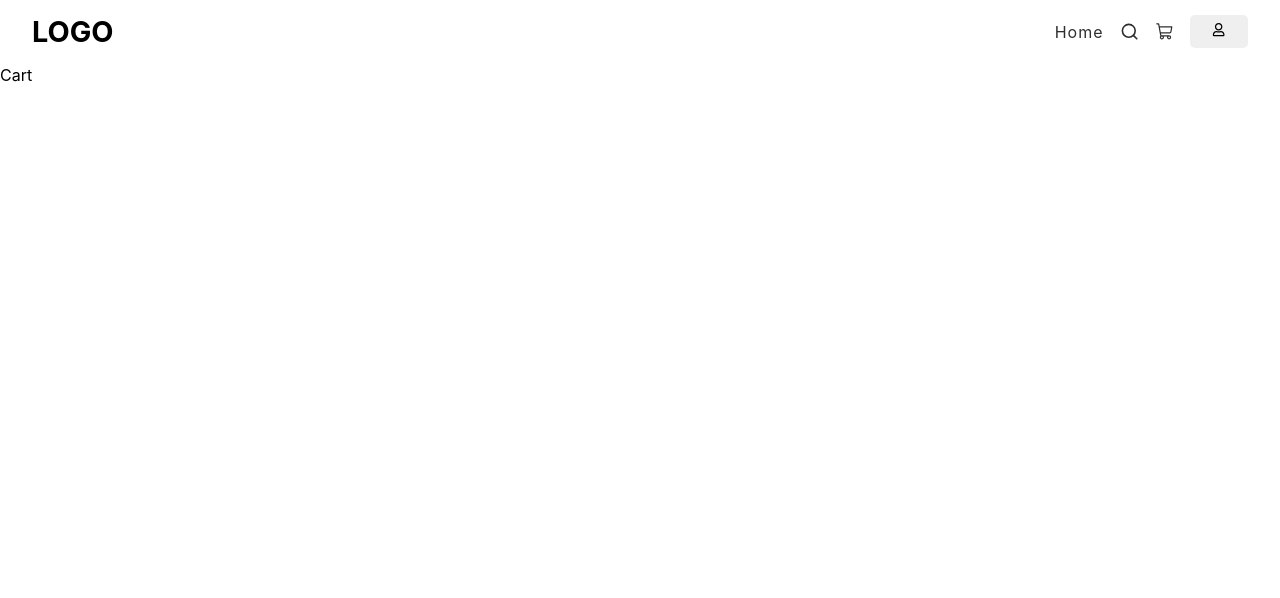
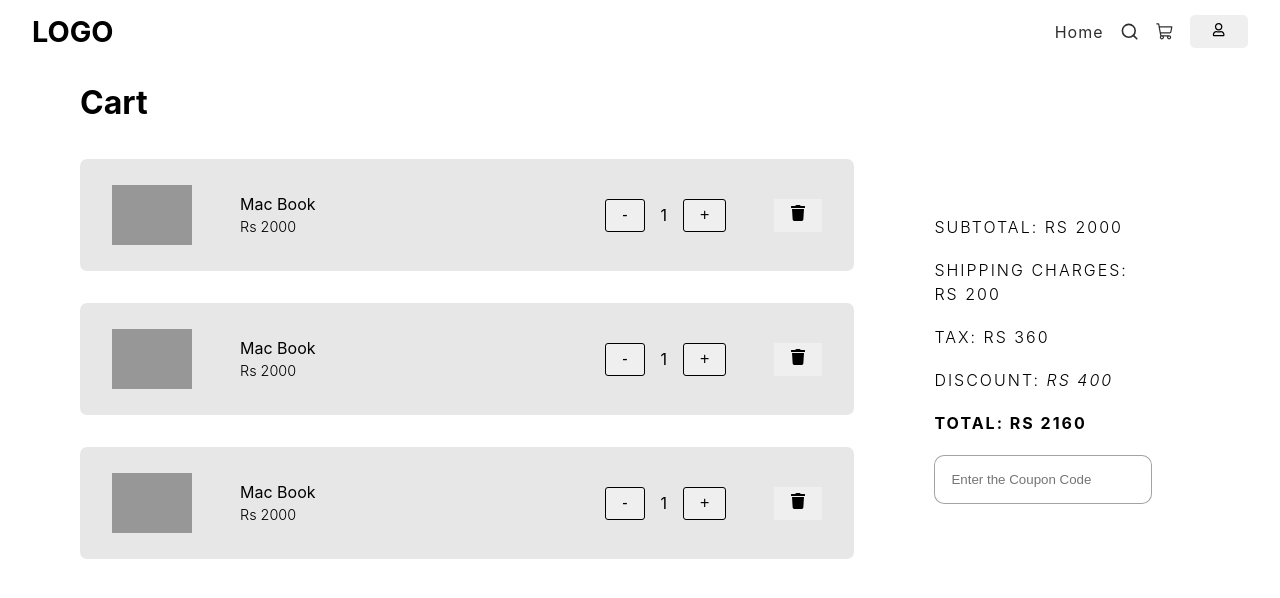
Before and after one commit to MANI-WEBDEVE/E-commerce, a React (Vite) app in the folder MERN/Frontend/: page /cart in a window 1280 px wide. Shown: the top 598 px of the page. Built offline with nearby package versions, Linux system fonts and the light colour scheme; grey boxes are pictures that could not be loaded.

Commit message:
cart-UI-design

```diff
--- /dev/null
+++ b/MERN/Frontend/src/components/CartItem.tsx
@@ -0,0 +1,30 @@
+import { FaTrash } from 'react-icons/fa'
+import { Link } from 'react-router-dom'
+
+const CartItem = ({cartItem}:any) => {
+    const {productId, photo, name, price, quantity} = cartItem
+  return (
+    <div className='cart-item'>
+      <img src={photo} alt="" />
+      <article>
+        <Link to={`/product/${productId}`}>
+            {name}
+        </Link>
+        <span>Rs {price}</span>
+      </article>
+
+      <div>
+        <button>
+            -
+        </button>
+        <p>{quantity}</p>
+        <button>+</button>
+      </div>
+      <button>
+        <FaTrash/>
+      </button>
+    </div>
+  )
+}
+
+export default CartItem
--- a/MERN/Frontend/src/components/Product-card.tsx
+++ b/MERN/Frontend/src/components/Product-card.tsx
@@ -14,17 +14,18 @@
 const ProductCard = ({productId, name, photo, price, stock, handler} : ProductProps) => {
 
   return (
-    <div className="product-card">
-      <img src={photo} alt="product-card-image" />
-      <p>{name}</p>
-      <span>{price}</span>
+    <>
+  {Array.from({length: 10},(_:null, index:number) => (
+    <div className="product-card" key={index}>
+      <img src={photo} alt={name} />
+      <h3>{name}</h3>
+      <p>{price}</p>
       <div>
-        <button onClick={()=>handler()}>
-            <FaPlus />
-        </button>
+        <button onClick={()=>handler()}><FaPlus/></button>
       </div>
     </div>
-  )
+  ))}
+</>  )
 }
 
 export default ProductCard
--- a/MERN/Frontend/src/pages/Cart.tsx
+++ b/MERN/Frontend/src/pages/Cart.tsx
@@ -1,10 +1,90 @@
+import { useEffect, useState } from "react";
+import CartItem from "../components/CartItem";
+
+const CartItemData = [
+  {
+    productId: 1,
+    name: "Mac Book",
+    photo: "https://m.media-amazon.com/images/I/514T0SvwkHL._SL1500_.jpg",
+    price: 2000,
+    quantity: 1
+  },
+  {
+    productId: 1,
+    name: "Mac Book",
+    photo: "https://m.media-amazon.com/images/I/514T0SvwkHL._SL1500_.jpg",
+    price: 2000,
+    quantity: 1
+  },
+  {
+    productId: 1,
+    name: "Mac Book",
+    photo: "https://m.media-amazon.com/images/I/514T0SvwkHL._SL1500_.jpg",
+    price: 2000,
+    quantity: 1
+  },
+
+]
+
+const subTotal = 2000;
+const tax = Math.round(subTotal * 0.18);
+const shippingCharges = 200;
+const discount = 400;
+const total = subTotal + tax + shippingCharges - discount;
 
 const Cart = () => {
+  const [couponCode, setCouponCode] = useState<string>("")
+  const [checkedCouponCode, setCheckedCouponCode] = useState<boolean>(false)
+
+  useEffect(() => {
+    const timeId = setTimeout(() => {
+      if(Math.random() > 0.3) setCheckedCouponCode(true)
+      else setCheckedCouponCode(false)
+    }, 1000)
+
+    return () => {
+      clearTimeout(timeId)
+      // setCheckedCouponCode(false)
+    }
+
+  }), [couponCode]
+
+
   return (
-    <div>
-      Cart
+    <>
+      <h1 className="cart-heading">Cart</h1>
+    <div className="cart">
+      <main>
+       {CartItemData.map((item) => (
+         <CartItem key={item.productId} cartItem={item}/>
+       ))}
+      </main>
+
+      <aside>
+        <p>Subtotal: Rs {subTotal}</p>
+        <p>Shipping Charges: Rs {shippingCharges}</p>
+        <p>Tax: Rs {tax}</p>
+        <p>
+          Discount: <em>Rs {discount}</em>
+        </p>
+        <p>
+          <b>Total: Rs {total}</b>
+        </p>
+
+        <input type="text" placeholder="Enter the Coupon Code" value={couponCode} onChange={(e) => setCouponCode(e.target.value)}/>
+
+        {couponCode && (
+          checkedCouponCode ? (
+            <span className="green">Rs {discount} off using the {couponCode}</span>
+          ) : (
+            <span className="red">Invalid Coupon Code </span>
+          )
+        )}
+
+      </aside>
     </div>
-  )
-}
+    </>
+  );
+};
 
-export default Cart
+export default Cart;
--- a/MERN/Frontend/src/pages/Home.tsx
+++ b/MERN/Frontend/src/pages/Home.tsx
@@ -15,7 +15,7 @@
     <Link to={"/search"}>More</Link>
     </section>
 
-    <main>
+    <main className="product-container">
       <ProductCard name="Mac Book" photo="https://m.media-amazon.com/images/I/514T0SvwkHL._SL1500_.jpg"
       price={2000}
       stock={20}
--- /dev/null
+++ b/MERN/Frontend/src/style/cart-page.scss
@@ -0,0 +1,83 @@
+.cart{
+    padding: 0rem 4rem;
+    width: 100%;
+    display: flex;
+    justify-content: space-between;
+    > main{
+        overflow-y: auto;
+        width: 70%;
+        padding: 2rem 1rem;
+        display: flex;
+        flex-direction: column;
+        gap: 2rem;
+            &::-webkit-scrollbar{
+                display: block;
+            }
+
+    }
+    > aside{
+        width: 30%;
+        padding: 4rem;
+        @include flex(column, center , stretch, 1.2rem);
+        @include heading(2px);
+        > input{
+            padding: 1rem;
+            border: 1px solid rgba(0, 0, 0, 0.359);
+            outline: none;
+            border-radius: 10px;
+        }
+    }
+}
+.cart-heading{
+    display: flex;
+    align-items: center;
+    justify-content: start;
+    padding: 1rem 5rem 0rem;
+}
+.cart-item{
+    background-color: rgba(124, 122, 122, 0.178);
+    display: flex ;
+    gap: 2rem;
+    padding: 1rem 2rem;
+    border-radius: 7px;
+    align-items: center;
+    >img {
+        @include square(5rem);
+        object-fit: contain;
+        border-radius: 10px;
+        mix-blend-mode: darken;
+    }
+    >article{
+        display: flex;
+        flex-direction: column;
+        margin-left: 1rem;
+        >h2{
+            font-size: 1.2rem;
+            font-weight: 300;
+        }
+        >span{
+            font-size: 0.9rem;
+            font-weight: 300;
+        }
+    }
+    >div{
+        @include flex(row, center, center, 1rem);
+        margin-left: auto;
+        >button{
+            padding: 0.4rem 1rem;
+            border: 1px solid black;
+            border-radius: 3px;
+            font-size: 1rem;
+        }
+    }
+    > button{
+        margin-left:1rem;
+        padding: 0.4rem 1rem;
+        font-size: 1rem;
+        border:none;
+
+        &:hover{
+            color:red
+        }
+    }
+}
--- a/MERN/Frontend/src/style/home-page.scss
+++ b/MERN/Frontend/src/style/home-page.scss
@@ -1,11 +1,12 @@
-.home-page{
+.home-page {
   width: 100%;
   padding: 0 2rem;
   height: calc(100vh - 4rem);
   > .image-container {
     width: 100%;
     height: 50%;
-        background: url('https://images.pexels.com/photos/3526944/pexels-photo-3526944.jpeg?auto=compress&cs=tinysrgb&w=600&lazy=load') no-repeat center/cover;
+    background: url("https://images.pexels.com/photos/3526944/pexels-photo-3526944.jpeg?auto=compress&cs=tinysrgb&w=600&lazy=load")
+      no-repeat center/cover;
     overflow: hidden;
     border-radius: 10px;
   }
@@ -29,22 +30,19 @@
     flex: 1;
     display: flex;
     gap: 1rem;
-        overflow-x: hidden;
+    overflow-x: auto;
 
-        &::-webkit-scrollbar{
+    &::-webkit-scrollbar {
       display: none;
     }
-
   }
-
 }
 
 .product-card {
-    background-color: rgba(0, 0, 0, 0.582);
   width: 15.5rem;
   height: 20rem;
   padding: 1rem;
-    flex:none;
+  flex: none;
   display: flex;
   margin-top: 2rem;
   margin-bottom: 2rem;
@@ -52,12 +50,41 @@
   flex-direction: column;
   justify-content: space-between;
   border-radius: 10px;
-    // background-color: white;
-    > img {
-        width: 100%;
-        height: 60%;
+  position: relative;
+  img {
+   @include square(calc(18.75rem - 3rem));
     border-radius: 10px;
     object-fit: contain;
+    margin: 1rem;
+  }
+  > div {
+    width: 100%;
+    height: 100%;
+    position: absolute;
+    background-color: #0000006c;
+    border-radius: 0.3rem;
+    opacity: 0;
+    transition: all 0.6s ease-in-out;
+    &:hover {
+      opacity: 1;
+    }
+    button {
+      position: absolute;
+      top: 50%;
+      left: 50%;
+      transform: translate(-50%, -50%);
+      padding: 1rem;
+      border-radius: 100%;
+      background-color: $color3;
+      border: none;
+      font-size: 1.2rem;
+      > svg {
+        transition: all 0.7s;
 
+        &:hover {
+          rotate: 20deg;
         }
       }
+    }
+  }
+}
--- a/MERN/Frontend/src/style/main.scss
+++ b/MERN/Frontend/src/style/main.scss
@@ -35,7 +35,7 @@
 
   @import "admin-styles/mixin";
   @import "home-page";
-
+  @import "cart-page";
   @import "admin-styles/dashboard.scss";
   @import "admin-styles/products";
   @import "admin-styles/chart";
@@ -65,7 +65,7 @@
     }
     dialog{
       width: 100px;
-      background-color: #8d8d8d1a;
+      background-color: #8d8d8d73;
        border:none;
        padding: 1rem 1.5rem;
        border-radius: 5px;
@@ -73,6 +73,7 @@
        top: 8%;
        left: calc(100% - 100px);
        margin: 0 2rem 0 -13px;
+
        > div {
         display: flex;
         align-items: center;
@@ -80,6 +81,7 @@
         flex-direction: column;
          > a{
            font-size: 13px;
+           color: white;
         }
        }
     }
```
Lines whose indentation alone changed are shown as unchanged.
